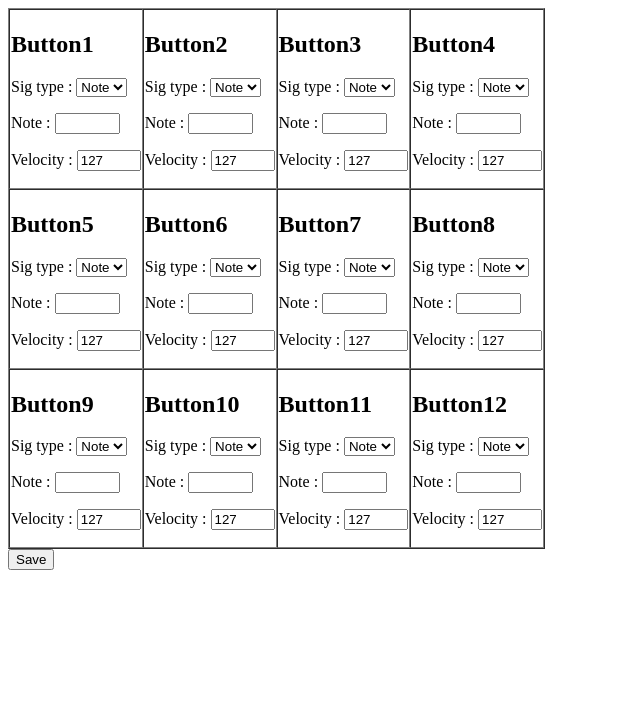
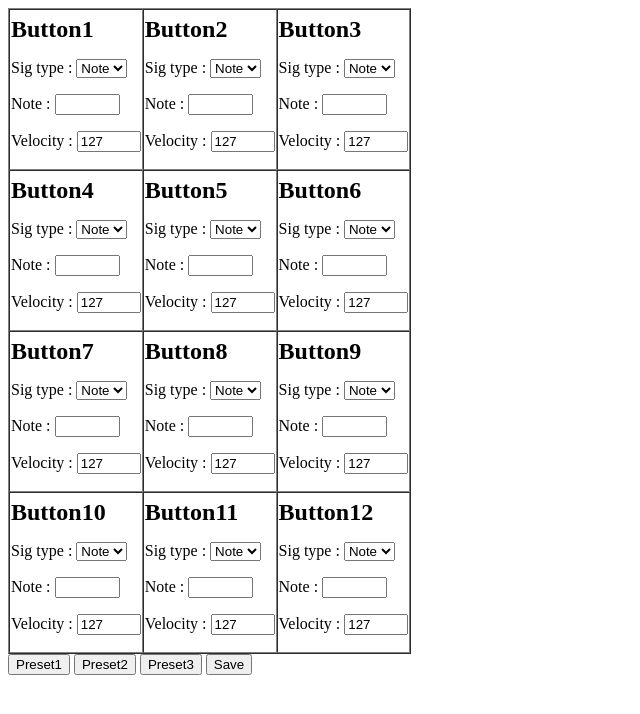
Before and after one commit to kic35/arduino-midi-config-tool, a plain HTML site: page index.html in a window 1280 px wide. Shown: the whole page, without its empty margins (0-640 px from the left). Drawn offline with Linux system fonts and the light colour scheme.

Commit message:
文字だけ版ラスト

```diff
--- a/index.html
+++ b/index.html
@@ -11,6 +11,7 @@
 </head>
 
 <body>
+  <div>
     <table border="1" cellspacing="0">
       <tr>
         <td>
@@ -73,6 +74,8 @@
               </label></p>
           </div>
         </td>
+      </tr>
+      <tr>
         <td>
           <div id="btn4">
             <h2>Button4</h2>
@@ -93,8 +96,6 @@
               </label></p>
           </div>
         </td>
-    </tr>
-    <tr>
         <td>
           <div id="btn5">
             <h2>Button5</h2>
@@ -135,6 +136,8 @@
               </label></p>
           </div>
         </td>
+      </tr>
+      <tr>
         <td>
           <div id="btn7">
             <h2>Button7</h2>
@@ -175,8 +178,6 @@
               </label></p>
           </div>
         </td>
-    </tr>
-    <tr>
         <td>
           <div id="btn9">
             <h2>Button9</h2>
@@ -197,6 +198,8 @@
               </label></p>
           </div>
         </td>
+      </tr>
+      <tr>
         <td>
           <div id="btn10">
             <h2>Button10</h2>
@@ -259,7 +262,13 @@
         </td>
       </tr>
     </table>
+  </div>
+  <div>
+    <button onclick="setPreset(1)">Preset1</button>
+    <button onclick="setPreset(2)">Preset2</button>
+    <button onclick="setPreset(3)">Preset3</button>
     <button id="save">Save</button>
+  </div>
   <div id="result"></div>
   <script src="main.js"></script>
   <script src="auto.js"></script>
--- a/main.js
+++ b/main.js
@@ -143,7 +143,7 @@ function assignValues() {
 #define NOTE_OFF 128
 #define ALL_NOTE_OFF 120
 #define BUTTON_MAX 12
-int pin_no[] = {2,3,4,5,6,7,8,9,10,11,12,13};
+int pin_no[] = {2,6,10,3,7,11,4,8,12,5,9,13};
 int sw_state[] = {0,0,0,0,0,0,0,0,0,0,0,0};
 ${switchMode}
 ${switchNo}
--- a/style.css
+++ b/style.css
@@ -0,0 +1,5 @@
+h2{
+    margin :0;
+    padding: 0;
+    margin-top: 5px;
+}
```
Lines whose indentation alone changed are shown as unchanged.
